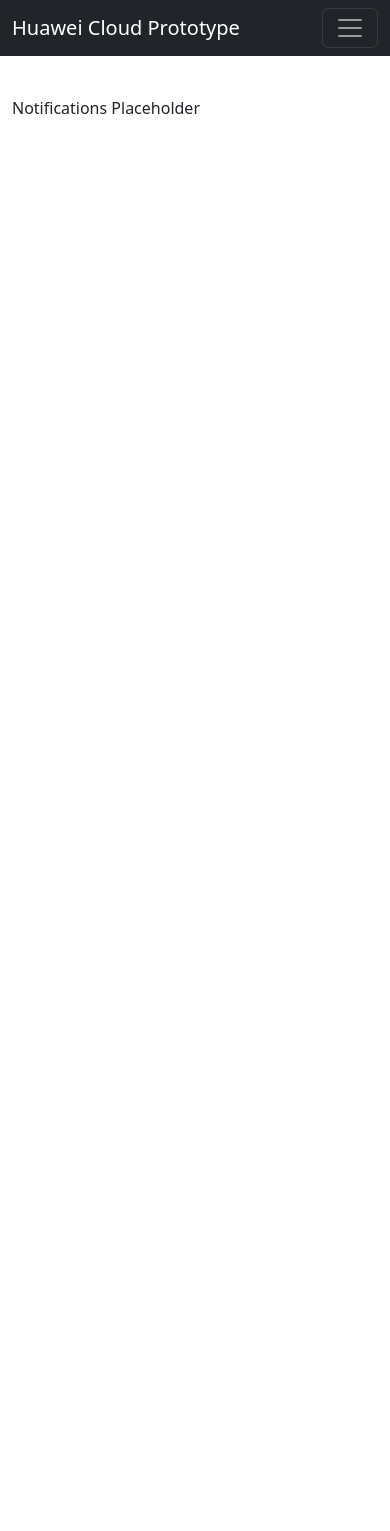
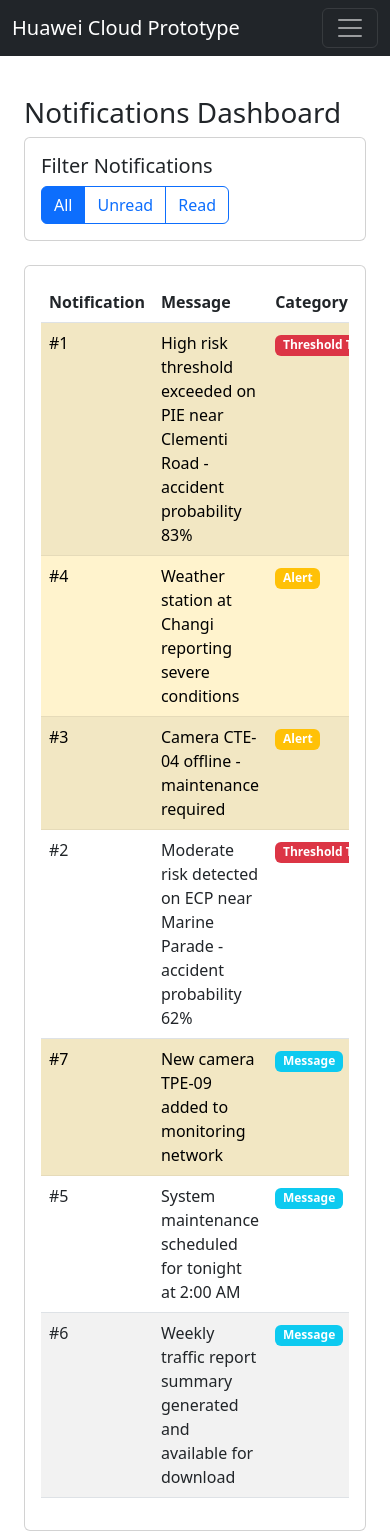
Before and after one commit to FireTasteSpicy/huawei_prototype, a Django app: page /notifications/ in a window 390 px wide. Before the commit the page ends 114 px from the top, so only its background shows below. Run offline with Django 5.2, Linux system fonts and the light colour scheme; data comes from the database, SQL or seed files in the repository.

Commit message:
feat(notifications): implement interactive notifications dashboard
- Add notification view with read/unread/all filtering capability
- Create responsive notification table with status indicators
- Implement mark as read/unread functionality with status persistence
- Add pagination support
- Include fallback mock data generation for demo purposes
- Style notifications based on category (alerts, thresholds, messages)

```diff
--- a/huawei_prototype/notifications/templates/notifications/notifications.html
+++ b/huawei_prototype/notifications/templates/notifications/notifications.html
@@ -1,5 +1,114 @@
 {% extends "base.html" %}
 
 {% block content %}
-    <p>Notifications Placeholder</p>
+<div class="container">
+    <h1>Notifications Dashboard</h1>
+    <div class="row mb-4">
+        <div class="col-12">
+            <div class="card">
+                <div class="card-body">
+                    <h5>Filter Notifications</h5>
+                    <div class="btn-group" role="group">
+                        {% for status in status_types %}
+                            <a href="?status={{ status }}" class="btn btn-outline-primary {% if status == selected_status %}active{% endif %}">
+                                {{ status|title }}
+                            </a>
+                        {% endfor %}
+                    </div>
+                </div>
+            </div>
+        </div>
+    </div>
+
+    <div class="row">
+        <div class="col-12">
+            <div class="card">
+                <div class="card-body">
+                    <div class="table-responsive">
+                        <table class="table table-striped table-hover">
+                            <thead class="thead-dark">
+                                <tr>
+                                    <th>Notification</th>
+                                    <th>Message</th>
+                                    <th>Category</th>
+                                    <th>Timestamp</th>
+                                    <th>Actions</th>
+                                </tr>
+                            </thead>
+                            <tbody>
+                                {% if notifications %}
+                                    {% for notification in notifications %}
+                                        <tr class="{% if not notification.read_status %}table-warning{% endif %}">
+                                            <td>#{{ notification.notification_id }}</td>
+                                            <td>{{ notification.message }}</td>
+                                            <td>
+                                                {% if notification.category == 'threshold_triggered' %}
+                                                    <span class="badge bg-danger">Threshold Triggered</span>
+                                                {% elif notification.category == 'alert' %}
+                                                    <span class="badge bg-warning">Alert</span>
+                                                {% else %}
+                                                    <span class="badge bg-info">Message</span>
+                                                {% endif %}
+                                            </td>
+                                            <td>{{ notification.timestamp|date:"Y-m-d H:i" }}</td>
+                                            <td>
+                                                {% if notification.read_status %}
+                                                    <a href="?mark_unread={{ notification.notification_id }}&status={{ selected_status }}" class="btn btn-sm btn-outline-secondary">Mark Unread</a>
+                                                {% else %}
+                                                    <a href="?mark_read={{ notification.notification_id }}&status={{ selected_status }}" class="btn btn-sm btn-outline-primary">Mark Read</a>
+                                                {% endif %}
+                                            </td>
+                                        </tr>
+                                    {% endfor %}
+                                {% else %}
+                                    <tr>
+                                        <td colspan="5" class="text-center">No notifications found</td>
+                                    </tr>
+                                {% endif %}
+                            </tbody>
+                        </table>
+                    </div>
+                </div>
+            </div>
+        </div>
+    </div>
+
+    {% if notifications.has_other_pages %}
+    <div class="row mt-3">
+        <div class="col-12">
+            <nav aria-label="Notification pagination">
+                <ul class="pagination justify-content-center">
+                    {% if notifications.has_previous %}
+                        <li class="page-item">
+                            <a class="page-link" href="?status={{ selected_status }}&page=1">&laquo; First</a>
+                        </li>
+                        <li class="page-item">
+                            <a class="page-link" href="?status={{ selected_status }}&page={{ notifications.previous_page_number }}">Previous</a>
+                        </li>
+                    {% endif %}
+
+                    {% for num in notifications.paginator.page_range %}
+                        {% if notifications.number == num %}
+                            <li class="page-item active"><span class="page-link">{{ num }}</span></li>
+                        {% else %}
+                            <li class="page-item">
+                                <a class="page-link" href="?status={{ selected_status }}&page={{ num }}">{{ num }}</a>
+                            </li>
+                        {% endif %}
+                    {% endfor %}
+
+                    {% if notifications.has_next %}
+                        <li class="page-item">
+                            <a class="page-link" href="?status={{ selected_status }}&page={{ notifications.next_page_number }}">Next</a>
+                        </li>
+                        <li class="page-item">
+                            <a class="page-link" href="?status={{ selected_status }}&page={{ notifications.paginator.num_pages }}">Last &raquo;</a>
+                        </li>
+                    {% endif %}
+                </ul>
+            </nav>
+        </div>
+    </div>
+    {% endif %}
+</div>
 {% endblock %}
--- a/huawei_prototype/notifications/views.py
+++ b/huawei_prototype/notifications/views.py
@@ -1,6 +1,252 @@
-from django.shortcuts import render
-from dashboard.models import *
-# Create your views here.
+from django.shortcuts import render, redirect
+from django.core.paginator import Paginator
+from dashboard.models import Notification, User
+from datetime import datetime, timedelta
+import logging
+import random
+
+# Configure logging
+logger = logging.getLogger(__name__)
 
 def notifications(request):
-    return render(request, 'notifications/notifications.html')  # placeholder
+    """View for displaying and managing user notifications."""
+
+    # Handle marking notifications as read/unread
+    if request.GET.get('mark_read'):
+        try:
+            notification_id = int(request.GET.get('mark_read'))
+            notification = Notification.objects.get(notification_id=notification_id)
+            notification.read_status = True
+            notification.save()
+            logger.info(f"Notification {notification_id} marked as read")
+        except Exception as e:
+            logger.error(f"Error marking notification as read: {e}")
+
+    if request.GET.get('mark_unread'):
+        try:
+            notification_id = int(request.GET.get('mark_unread'))
+            notification = Notification.objects.get(notification_id=notification_id)
+            notification.read_status = False
+            notification.save()
+            logger.info(f"Notification {notification_id} marked as unread")
+        except Exception as e:
+            logger.error(f"Error marking notification as unread: {e}")
+
+    # Filter notifications by status
+    status_filter = request.GET.get('status', 'all')
+
+    # Get current user (you'll need to implement user authentication)
+    # For now, just get all notifications
+    if status_filter == 'unread':
+        notifications_list = Notification.objects.filter(read_status=False).order_by('-timestamp')
+    elif status_filter == 'read':
+        notifications_list = Notification.objects.filter(read_status=True).order_by('-timestamp')
+    else:  # 'all'
+        notifications_list = Notification.objects.all().order_by('-timestamp')
+
+    # If no notifications found, create mock data
+    if not notifications_list:
+        logger.info("No notifications found, generating mock data")
+        mock_notifications = []
+
+        # Try to get a demo user or create one
+        try:
+            demo_user = User.objects.first()
+            if not demo_user:
+                demo_user = User.objects.create(
+                    username="demo_user",
+                    password="not_a_real_password",
+                    email="demo@example.com"
+                )
+        except Exception as e:
+            logger.error(f"Error getting/creating demo user: {e}")
+            # Create a simple data structure for mock notifications without DB
+            class MockNotification:
+                def __init__(self, id, message, category, read_status, timestamp):
+                    self.notification_id = id
+                    self.message = message
+                    self.category = category
+                    self.read_status = read_status
+                    self.timestamp = timestamp
+
+            # Demo notification templates
+            mock_data = [
+                # Threshold alerts
+                {
+                    "message": "High risk threshold exceeded on PIE near Clementi Road - accident probability 83%",
+                    "category": "threshold_triggered",
+                    "read_status": False,
+                    "timestamp": datetime.now() - timedelta(minutes=17)
+                },
+                {
+                    "message": "Moderate risk detected on ECP near Marine Parade - accident probability 62%",
+                    "category": "threshold_triggered",
+                    "read_status": True,
+                    "timestamp": datetime.now() - timedelta(hours=3)
+                },
+                # System alerts
+                {
+                    "message": "Camera CTE-04 offline - maintenance required",
+                    "category": "alert",
+                    "read_status": False,
+                    "timestamp": datetime.now() - timedelta(hours=1)
+                },
+                {
+                    "message": "Weather station at Changi reporting severe conditions",
+                    "category": "alert",
+                    "read_status": False,
+                    "timestamp": datetime.now() - timedelta(minutes=45)
+                },
+                # Regular messages
+                {
+                    "message": "System maintenance scheduled for tonight at 2:00 AM",
+                    "category": "message",
+                    "read_status": True,
+                    "timestamp": datetime.now() - timedelta(days=1)
+                },
+                {
+                    "message": "Weekly traffic report summary generated and available for download",
+                    "category": "message",
+                    "read_status": True,
+                    "timestamp": datetime.now() - timedelta(days=2)
+                },
+                {
+                    "message": "New camera TPE-09 added to monitoring network",
+                    "category": "message",
+                    "read_status": False,
+                    "timestamp": datetime.now() - timedelta(hours=5)
+                }
+            ]
+
+            # Create mock notifications
+            for i, data in enumerate(mock_data):
+                mock_notifications.append(
+                    MockNotification(
+                        id=i+1,
+                        message=data["message"],
+                        category=data["category"],
+                        read_status=data["category"] != "threshold_triggered" and random.random() > 0.3,
+                        timestamp=data["timestamp"]
+                    )
+                )
+
+            # Filter mock data based on status filter
+            if status_filter == 'unread':
+                mock_notifications = [n for n in mock_notifications if not n.read_status]
+            elif status_filter == 'read':
+                mock_notifications = [n for n in mock_notifications if n.read_status]
+
+            # For pagination
+            paginator = Paginator(mock_notifications, 10)
+            page = request.GET.get('page', 1)
+            notifications = paginator.get_page(page)
+
+            # Status types for filter UI
+            status_types = ['all', 'unread', 'read']
+
+            return render(
+                request,
+                "notifications/notifications.html",
+                {
+                    'notifications': notifications,
+                    'status_types': status_types,
+                    'selected_status': status_filter,
+                    'title': 'Notifications',
+                    'description': 'System notifications and alerts.',
+                    'is_demo_data': True
+                }
+            )
+
+        # Create real mock notifications in the database
+        mock_data = [
+            # Threshold alerts
+            {
+                "message": "High risk threshold exceeded on PIE near Clementi Road - accident probability 83%",
+                "category": "threshold_triggered",
+                "read_status": False,
+                "timestamp": datetime.now() - timedelta(minutes=17)
+            },
+            {
+                "message": "Moderate risk detected on ECP near Marine Parade - accident probability 62%",
+                "category": "threshold_triggered",
+                "read_status": True,
+                "timestamp": datetime.now() - timedelta(hours=3)
+            },
+            # System alerts
+            {
+                "message": "Camera CTE-04 offline - maintenance required",
+                "category": "alert",
+                "read_status": False,
+                "timestamp": datetime.now() - timedelta(hours=1)
+            },
+            {
+                "message": "Weather station at Changi reporting severe conditions",
+                "category": "alert",
+                "read_status": False,
+                "timestamp": datetime.now() - timedelta(minutes=45)
+            },
+            # Regular messages
+            {
+                "message": "System maintenance scheduled for tonight at 2:00 AM",
+                "category": "message",
+                "read_status": True,
+                "timestamp": datetime.now() - timedelta(days=1)
+            },
+            {
+                "message": "Weekly traffic report summary generated and available for download",
+                "category": "message",
+                "read_status": True,
+                "timestamp": datetime.now() - timedelta(days=2)
+            },
+            {
+                "message": "New camera TPE-09 added to monitoring network",
+                "category": "message",
+                "read_status": False,
+                "timestamp": datetime.now() - timedelta(hours=5)
+            }
+        ]
+
+        # Create notifications in the database
+        for data in mock_data:
+            try:
+                notification = Notification.objects.create(
+                    message=data["message"],
+                    category=data["category"],
+                    read_status=data["read_status"],
+                    user=demo_user
+                )
+                # Override auto timestamp for demo purposes
+                notification.timestamp = data["timestamp"]
+                notification.save(update_fields=['timestamp'])
+                mock_notifications.append(notification)
+            except Exception as e:
+                logger.error(f"Error creating mock notification: {e}")
+
+        # Re-query based on filter to get the mock data
+        if status_filter == 'unread':
+            notifications_list = Notification.objects.filter(read_status=False).order_by('-timestamp')
+        elif status_filter == 'read':
+            notifications_list = Notification.objects.filter(read_status=True).order_by('-timestamp')
+        else:  # 'all'
+            notifications_list = Notification.objects.all().order_by('-timestamp')
+
+    # Pagination (10 notifications per page)
+    paginator = Paginator(notifications_list, 10)
+    page = request.GET.get('page', 1)
+    notifications = paginator.get_page(page)
+
+    # Status types for filter UI
+    status_types = ['all', 'unread', 'read']
+
+    return render(
+        request,
+        "notifications/notifications.html",
+        {
+            'notifications': notifications,
+            'status_types': status_types,
+            'selected_status': status_filter,
+            'title': 'Notifications',
+            'description': 'System notifications and alerts.',
+            'is_demo_data': not bool(notifications_list.exists() if hasattr(notifications_list, 'exists') else notifications_list)
+        }
+    )
```
